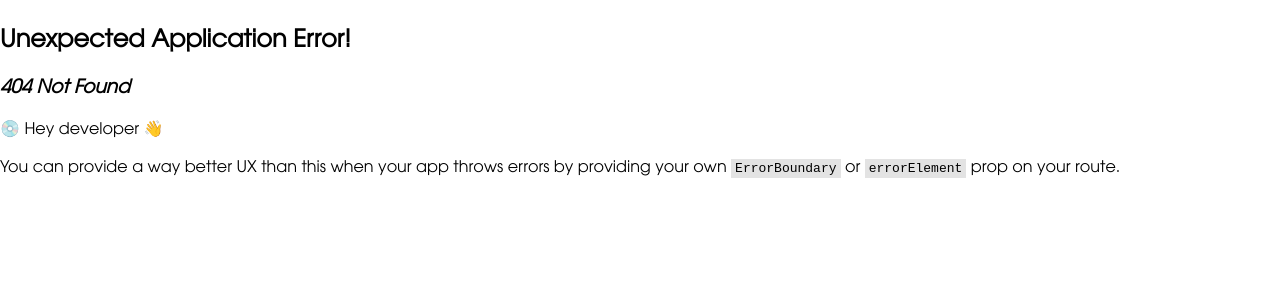
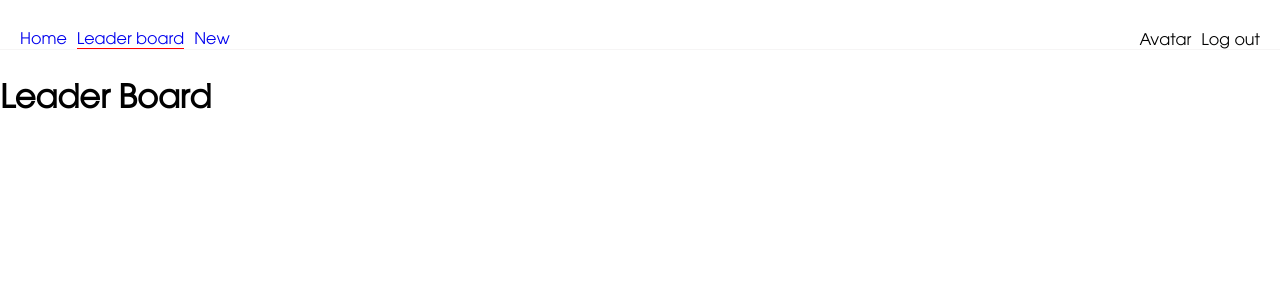
Before and after one commit to truongnguyen190895/employee-polls, a React app: page /leader-board in a window 1280 px wide. Before the commit this address had no page. Shown: the top 300 px of the page. Built offline with nearby package versions, Linux system fonts and the light colour scheme.

Commit message:
fix layout

```diff
--- a/src/components/navbar/index.tsx
+++ b/src/components/navbar/index.tsx
@@ -5,11 +5,24 @@ export const Navbar = () => {
   return (
     <div className="nav-bar-container">
       <div className="navigator">
-        <NavLink to="/" className={(isActive) => (isActive ? "active" : "")}>
+        <NavLink
+          to="/"
+          className={({ isActive }) => (isActive ? "active" : "")}
+        >
           Home
         </NavLink>
-        <NavLink to="/leader-board">Leaderboard</NavLink>
-        <NavLink to="/new">New</NavLink>
+        <NavLink
+          className={({ isActive }) => (isActive ? "active" : "")}
+          to="/leader-board"
+        >
+          Leader board
+        </NavLink>
+        <NavLink
+          className={({ isActive }) => (isActive ? "active" : "")}
+          to="/new"
+        >
+          New
+        </NavLink>
       </div>
       <div className="user-detail">
         <div className="avatar">Avatar</div>
--- a/src/components/navbar/navbar.style.scss
+++ b/src/components/navbar/navbar.style.scss
@@ -12,7 +12,8 @@
 
     a {
       text-decoration: none;
-
+      border-bottom: 1px solid transparent;
+      transition: all 0.3s;
       &.active {
         border-bottom: 1px solid red;
       }
--- /dev/null
+++ b/src/pages/leaderBoard/index.tsx
@@ -0,0 +1,5 @@
+const LeaderBoard = () => {
+  return <h1>Leader Board</h1>;
+};
+
+export default LeaderBoard;
--- /dev/null
+++ b/src/pages/new/index.tsx
@@ -0,0 +1,5 @@
+const New = () => {
+  return <h1>Add new poll screen</h1>;
+};
+
+export default New;
--- a/src/router/index.tsx
+++ b/src/router/index.tsx
@@ -1,20 +1,30 @@
 import { createBrowserRouter } from "react-router-dom";
 import { App } from "@/App";
 import LoginPage from "@/pages/login";
+import LeaderBoard from "@/pages/leaderBoard";
+import New from "@/pages/new";
 import { PublicRoute, PrivateRoute, Layout } from "@/components";
 
 export const routers = createBrowserRouter([
   {
     path: "/",
-    element: <PrivateRoute />,
+    element: (
+      <Layout>
+        <PrivateRoute />
+      </Layout>
+    ),
     children: [
       {
         index: true,
-        element: (
-          <Layout>
-            <App />
-          </Layout>
-        ),
+        element: <App />,
+      },
+      {
+        path: "/leader-board",
+        element: <LeaderBoard />,
+      },
+      {
+        path: "/new",
+        element: <New />,
       },
     ],
   },
```
